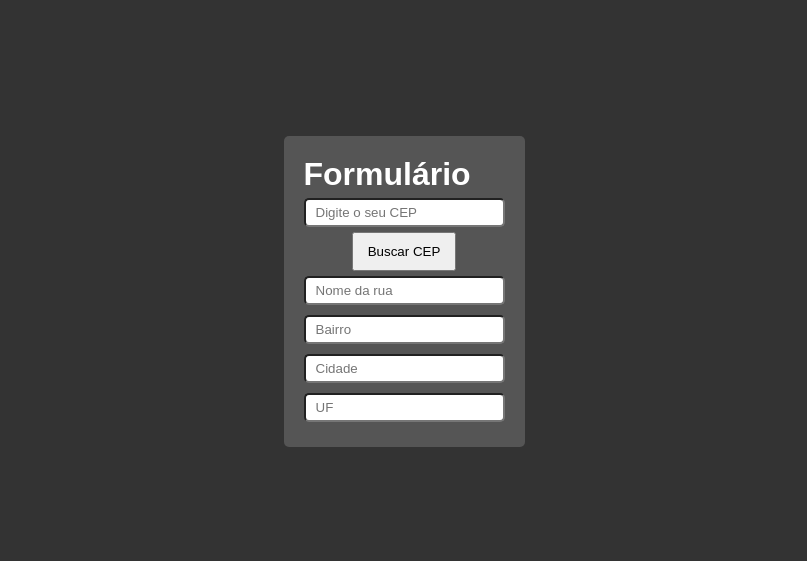
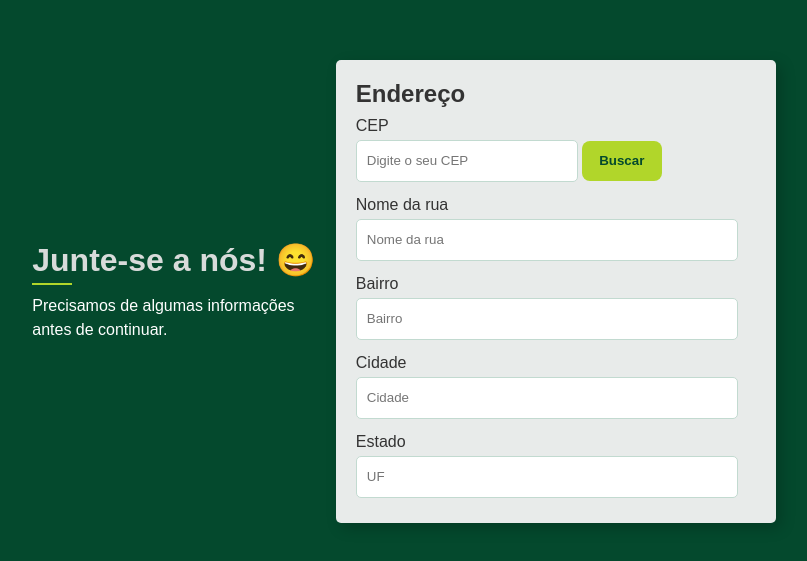
Before and after one commit to italoholanda/FIAP__BuscaCep, a plain HTML site: page index.html in a window 1280 px wide. Shown: the part 109-670 px from the top of the page, without its empty margins (236-1043 px from the left). Drawn offline with Linux system fonts and the light colour scheme.

Commit message:
new html style

```diff
--- a/index.html
+++ b/index.html
@@ -1,21 +1,35 @@
 <!DOCTYPE html>
 <html lang="pt-BR">
   <head>
-	<meta charset="UTF-8">
-	<meta http-equiv="X-UA-Compatible" content="IE=edge">
-	<meta name="viewport" content="width=device-width, initial-scale=1.0">
-	<link rel="stylesheet" href="style.css">
+    <meta charset="UTF-8" />
+    <meta http-equiv="X-UA-Compatible" content="IE=edge" />
+    <meta name="viewport" content="width=device-width, initial-scale=1.0" />
+    <link rel="stylesheet" href="style.css" />
     <title>Exemplo API Cep</title>
   </head>
   <body>
+    <div class="title">
+      <h1>Junte-se a nós! 😄</h1>
+      <p>
+        Precisamos de algumas informações<br />
+        antes de continuar.
+      </p>
+    </div>
     <form>
-		<h1>Formulário</h1>
-		<input type="number" placeholder="Digite o seu CEP" id="">
-		<button>Buscar CEP</button>
-		<input type="text" placeholder="Nome da rua" id="rua">
-		<input type="text" placeholder="Bairro" id="bairro">
-		<input type="text" placeholder="Cidade" id="cidade">
-		<input type="text" placeholder="UF" id="uf">
+      <h2>Endereço</h2>
+      <label for="cep">CEP</label>
+      <div class="cep">
+        <input type="number" placeholder="Digite o seu CEP" id="cep" />
+        <button>Buscar</button>
+      </div>
+      <label for="rua">Nome da rua</label>
+      <input type="text" placeholder="Nome da rua" id="rua" />
+      <label for="bairro">Bairro</label>
+      <input type="text" placeholder="Bairro" id="bairro" />
+      <label for="cidade">Cidade</label>
+      <input type="text" placeholder="Cidade" id="cidade" />
+      <label for="uf">Estado</label>
+      <input type="text" placeholder="UF" id="uf" />
     </form>
   </body>
   <script src="./getCEPAddress.js"></script>
--- a/style.css
+++ b/style.css
@@ -1,35 +1,91 @@
-*{
+* {
   margin: 0;
   padding: 0;
   font-family: sans-serif;
 }
 
+body {
+  background: #04492d;
+  color: #333;
+}
+
+.title {
+  margin: 0 20px 0 0;
+  color: #fff;
+}
+
+.title h1 {
+  margin: 0 0 9px 0;
+  color: #d8dbda;
+}
+
+.title h1::after {
+  content: "";
+  display: block;
+  background: #b1d62a;
+  height: 2px;
+  width: 40px;
+  margin: 4px 0;
+}
+
+.title p {
+  line-height: 1.5;
+}
+
 form {
   padding: 20px;
   border-radius: 5px;
-	background: #555;
+  background: #e8ebea;
   display: flex;
+  width: 400px;
   flex-direction: column;
+  box-shadow: 5px 5px 15px 0 rgba(0, 0, 0, 0.2);
 }
 
-body{
+.cep {
+	display: flex;
+	align-items: center;
+}
+
+.cep button {
+	width: 20%;
+	background: #b1d62a;
+	color: #04492d;
+	font-weight: bold;
+	border: 1px solid;
+  	border-radius: 8px;
+	border-color: transparent;
+	height: 40px;
+	cursor: pointer;
+}
+
+.cep input {
+	width: 200px;
+	margin-right: 4px;
+}
+
+input {
+  width: 90%;
+  border: 1px solid;
+  border-radius: 8px;
+  height: 30px;
+  border-color: #c2dad0;
+}
+
+label {
+	margin-top: 9px;
+}
+
+body {
   width: 100vw;
   height: 100vh;
-	color: #fff;
-	background: #333;
   display: flex;
   align-items: center;
   justify-content: center;
 }
 
-input{
+input {
   border-radius: 5px;
   padding: 5px 10px;
   margin: 5px 0;
 }
-
-button {
-	display: block;
-	margin: 0 auto;
-	padding: 10px 14px;
-}
```
Lines whose indentation alone changed are shown as unchanged.
